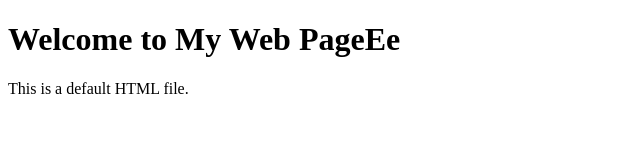
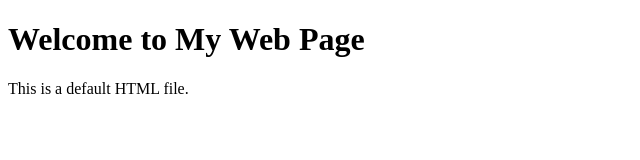
Before and after one commit to KingPr0f/New2-, a plain HTML site: page index.html in a window 1280 px wide. Shown: the full height of the page, 0-640 px from the left. Drawn offline with Linux system fonts and the light colour scheme.

Commit message:
branch2 change

```diff
--- a/index.html
+++ b/index.html
@@ -5,7 +5,7 @@
   <title>My Web Page</title>
 </head>
 <body>
-  <h1>Welcome to My Web PageEe</h1>
+  <h1>Welcome to My Web Page</h1>
   <p>This is a default HTML file.</p>
 </body>
 </html>
```
